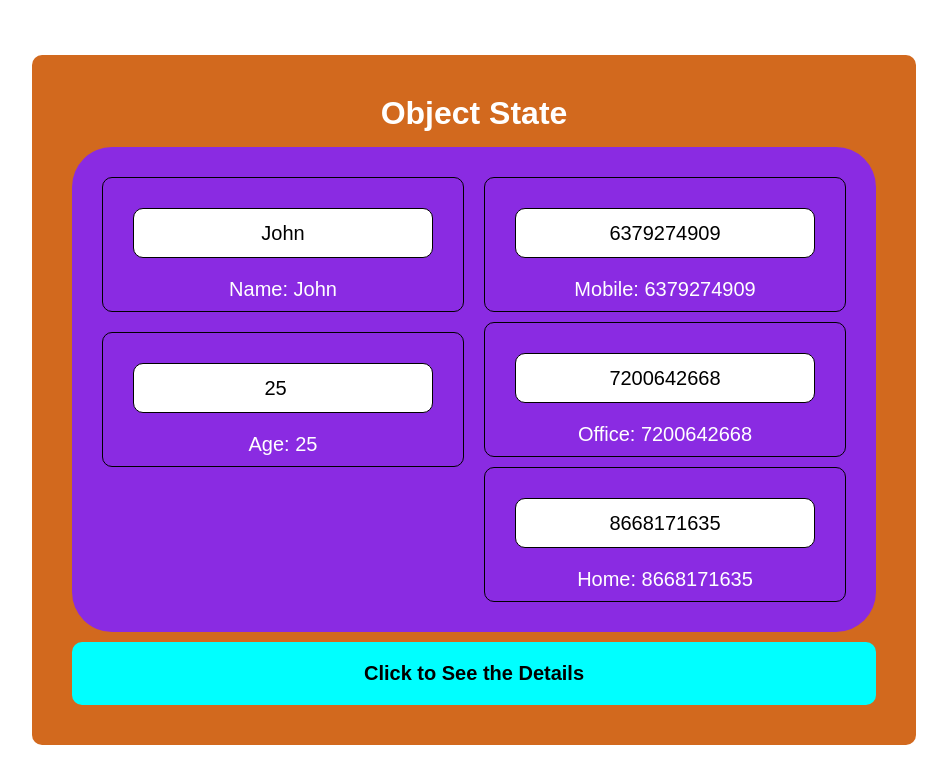
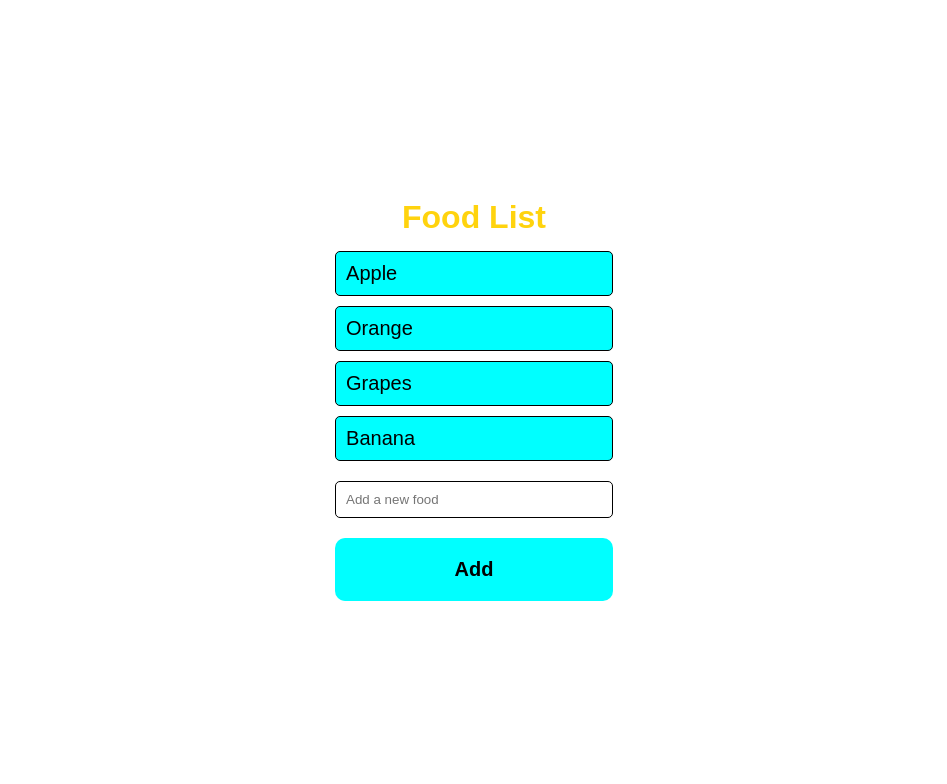
Before and after one commit to Jayavel2005/React-Journey, a React (Vite) app in the folder myApp/: page / in a window 1280 px wide. Shown: the top 784 px of the page, without its empty margins (166-1113 px from the left). Built offline with nearby package versions, Linux system fonts and the light colour scheme.

Commit message:
add MyComponent for managing a food list and update styles

```diff
--- a/myApp/src/App.jsx
+++ b/myApp/src/App.jsx
@@ -2,8 +2,9 @@
 // import Counter from './Counter.jsx';
 // import Change from "./Change.jsx";
 // import ColorPicker from "./ColorPicker.jsx";
-import ObjectState from "./ObjectState.jsx";
-import Weather from "./Weather.jsx";
+// import ObjectState from "./ObjectState.jsx";
+// import Weather from "./Weather.jsx";
+import MyComponent from "./MyComponent.jsx";
 
 function App() {
 
@@ -58,7 +59,8 @@ function App() {
       {/* <ColorPicker /> */}
 
       {/* <Weather /> */}
-      <ObjectState />
+      {/* <ObjectState /> */}
+      <MyComponent />
     </>
   );
 }
--- /dev/null
+++ b/myApp/src/MyComponent.jsx
@@ -0,0 +1,58 @@
+import { useState } from "react";
+
+
+const MyComponent = () => {
+
+
+    const [foods, setFood] = useState(["Apple", "Orange", "Grapes","Banana"]);
+
+    const textInput = document.querySelector(".text-input");
+
+
+    const handleAddFood = () => {
+        const food = textInput.value;
+        if (food) {
+            setFood(f=>[...foods, food]);
+        }
+        return alert("Please enter a food");
+    }
+
+    const removeFood = (food) => {
+        const updatedFoods = foods.filter(f => f !== food);
+        setFood(updatedFoods);
+    }
+    return (
+
+        <div>
+            <h1>Food List</h1>
+            <ul>
+                {foods.map((food, index) =>
+                    <li key={index} onClick={() => removeFood(food)}>{food}</li>
+                )}
+            </ul>
+            <input type="text" className="text-input" placeholder="Add a new food" onKeyDown={(e) => {
+                if (e.key === "Enter") {
+                    const food = e.target.value
+                    if (food) {
+                        setFood([...foods, food]);
+                        e.target.value = "";
+                    } else {
+                        return alert("Please enter a food");
+                    }
+                }
+            }} />
+            <button className="add-button" onClick={() => {
+                const food = textInput.value;
+                if (food) {
+                    setFood([...foods, food]);
+                    textInput.value = "";
+                }
+                else {
+                    return alert("Please enter a food");
+                }
+            }}>Add</button>
+        </div>
+    );
+}
+
+export default MyComponent;
--- a/myApp/src/index.css
+++ b/myApp/src/index.css
@@ -72,7 +72,7 @@ p {
 
 h1 {
     text-align: center;
-    color: #fff;
+    color: #ffd30e;
     font-family: Arial, Helvetica, sans-serif;
     margin-bottom: 15px;
 
@@ -123,3 +123,25 @@ button{
     color: #000000;
     font-weight: bold;
 }
+.text-input{
+    width: 100%;
+    padding: 10px;
+    margin-bottom: 10px;
+    border: 1px solid #000;
+    border-radius: 5px;
+    margin-top: 10px;
+}
+li{
+    list-style: none;
+    font-size: 20px;
+    font-family: Arial, Helvetica, sans-serif;
+    margin-bottom: 10px;
+    padding: 10px;
+    border: 1px solid #000;
+    border-radius: 5px;
+    background-color: #00ffff;
+}
+li:hover{
+    background-color: #000000;
+    color: #fff;
+}
```
